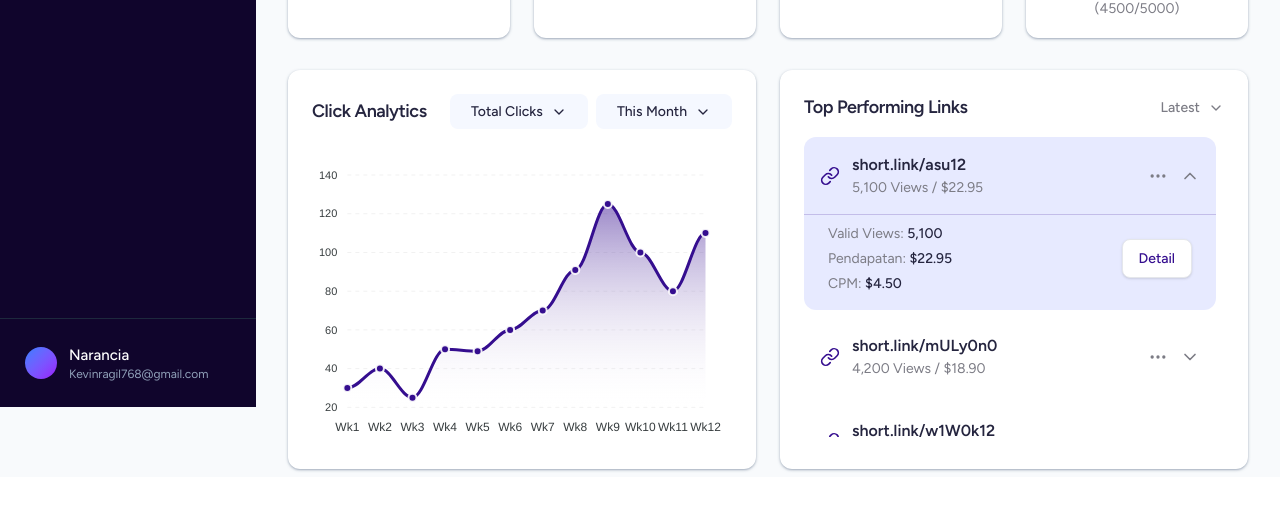
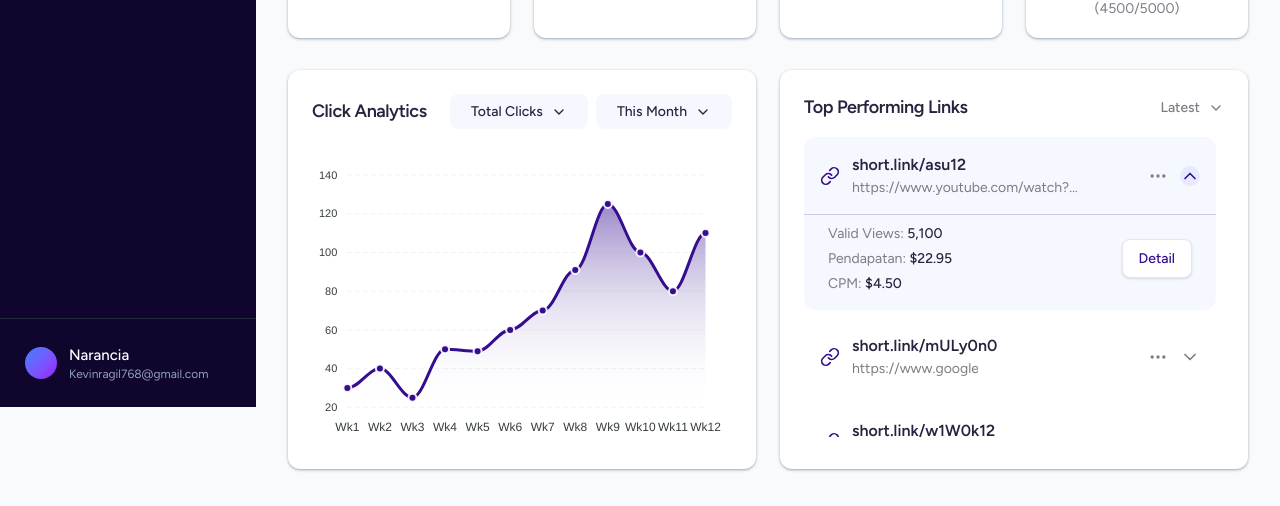
Before and after one commit to GioGiorno768/fe-shortlinkmu, a Next.js app: page /en/dashboard in a window 1280 px wide. Shown: the part 393-899 px from the top of the page. Before the commit the page ends 870 px from the top, so only its background shows below. Built offline with nearby package versions, Linux system fonts and the light colour scheme.

Commit message:
styling top links

```diff
--- a/src/app/[locale]/(dashboard)/dashboard/page.tsx
+++ b/src/app/[locale]/(dashboard)/dashboard/page.tsx
@@ -5,6 +5,7 @@ import {
   BanknoteArrowUp,
   MousePointerClick,
   MousePointer2Icon,
+  Eye,
 } from "lucide-react";
 import { useTranslations } from "next-intl";
 import { usePathname } from "next/navigation";
@@ -36,7 +37,7 @@ export default function DashboardPage() {
       apiEndpoint: "/api/stats/clicks",
     },
     {
-      icon: MousePointer2Icon,
+      icon: Eye,
       color: [
         "text-darkgreen-dashboard",
         "bg-lightgreen-dashboard",
@@ -70,7 +71,7 @@ export default function DashboardPage() {
       </div>
 
       {/* Charts Section (Ini sisa kode lu, gak diubah) */}
-      <div className="grid grid-cols-1 lg:grid-cols-2 gap-6">
+      <div className="grid grid-cols-1 lg:grid-cols-2 gap-6 mb-8">
         {/* Recent Activity */}
         {/* 2. GANTI "RECENT ACTIVITY" JADI KARTU BARU LU */}
         {/* KITA BUAT JADI 'lg:col-span-2' BIAR LEBAR SESUAI GAMBAR */}
@@ -85,6 +86,12 @@ export default function DashboardPage() {
         </div>
         {/* --- AKHIR PERUBAHAN --- */}
       </div>
+
+
+      <div className="grid grid-cols-1 lg:grid-cols-2 gap-6">
+        {/* Top Traffic */}
+
+      </div>
     </div>
   );
 }
--- a/src/app/globals.css
+++ b/src/app/globals.css
@@ -323,7 +323,7 @@ body {
 
 ::-webkit-scrollbar-thumb:hover {
   /* Pake warna --grays lu pas di-hover */
-  background: var(--color-grays);
+  background: var(--color-blue-950);
 }
 
 ::-webkit-scrollbar-button {
--- a/src/components/dashboard/TopPerformingLinksCard.tsx
+++ b/src/components/dashboard/TopPerformingLinksCard.tsx
@@ -285,7 +285,7 @@ export default function TopPerformingLinksCard() {
           <div className="relative" ref={sortRef}>
             <button
               onClick={() => setIsSortOpen(!isSortOpen)}
-              className="flex items-center gap-2 text-[1.4em] font-medium text-grays hover:text-bluelight transition-colors"
+              className={` flex items-center gap-2 text-[1.4em] font-medium text-grays hover:text-bluelight transition-colors`}
             >
               <span>{sortBy === "latest" ? t("latest") : "Longest"}</span>
               <ChevronDown
@@ -352,9 +352,7 @@ export default function TopPerformingLinksCard() {
                 <div
                   key={link.id}
                   className={`rounded-xl transition-colors ${
-                    openAccordionId === link.id
-                      ? "bg-blue-dashboard"
-                      : "bg-white"
+                    openAccordionId === link.id ? "bg-blues" : "bg-white"
                   }`}
                 >
                   {/* === Link Item (Accordion Trigger) === */}
@@ -368,9 +366,8 @@ export default function TopPerformingLinksCard() {
                         <p className="text-[1.6em] font-semibold text-shortblack truncate">
                           {link.shortUrl}
                         </p>
-                        <p className="text-[1.4em] text-grays">
-                          {`${link.totalViews.toLocaleString("en-US")} Views`} /{" "}
-                          {`$${link.totalEarnings.toFixed(2)}`}
+                        <p className="text-[1.4em] text-grays w-[80%] line-clamp-1">
+                          {link.originalUrl}
                         </p>
                       </div>
                     </div>
@@ -383,9 +380,9 @@ export default function TopPerformingLinksCard() {
                             e.stopPropagation(); // Biar accordion gak ikutan nutup
                             handleActionMenuToggle(link.id);
                           }}
-                          className="p-1 rounded-full hover:bg-white"
+                          className={`p-1 rounded-full hover:text-bluelight text-grays ${openActionMenuId === link.id ? "text-bluelight bg-blue-dashboard" : ""}`}
                         >
-                          <MoreHorizontal className="w-5 h-5 text-grays" />
+                          <MoreHorizontal className="w-5 h-5 " />
                         </button>
                         <AnimatePresence>
                           {openActionMenuId === link.id && (
@@ -417,8 +414,10 @@ export default function TopPerformingLinksCard() {
 
                       {/* === Chevron Accordion === */}
                       <ChevronDown
-                        className={`w-5 h-5 text-grays transition-transform ${
-                          openAccordionId === link.id ? "rotate-180" : ""
+                        className={`w-5 h-5 transition-transform rounded-full ${
+                          openAccordionId === link.id
+                            ? "rotate-180 text-bluelight bg-blue-dashboard"
+                            : "text-grays"
                         }`}
                       />
                     </div>
@@ -512,7 +511,7 @@ export default function TopPerformingLinksCard() {
                     <h3 className="text-[1.8em] font-semibold text-shortblack">
                       {selectedLink.shortUrl}
                     </h3>
-                    <p className="text-[1.4em] text-grays truncate max-w-xs">
+                    <p className="text-[1.4em] text-grays line-clamp-1 w-[95%]">
                       {selectedLink.originalUrl}
                     </p>
                   </div>
```
